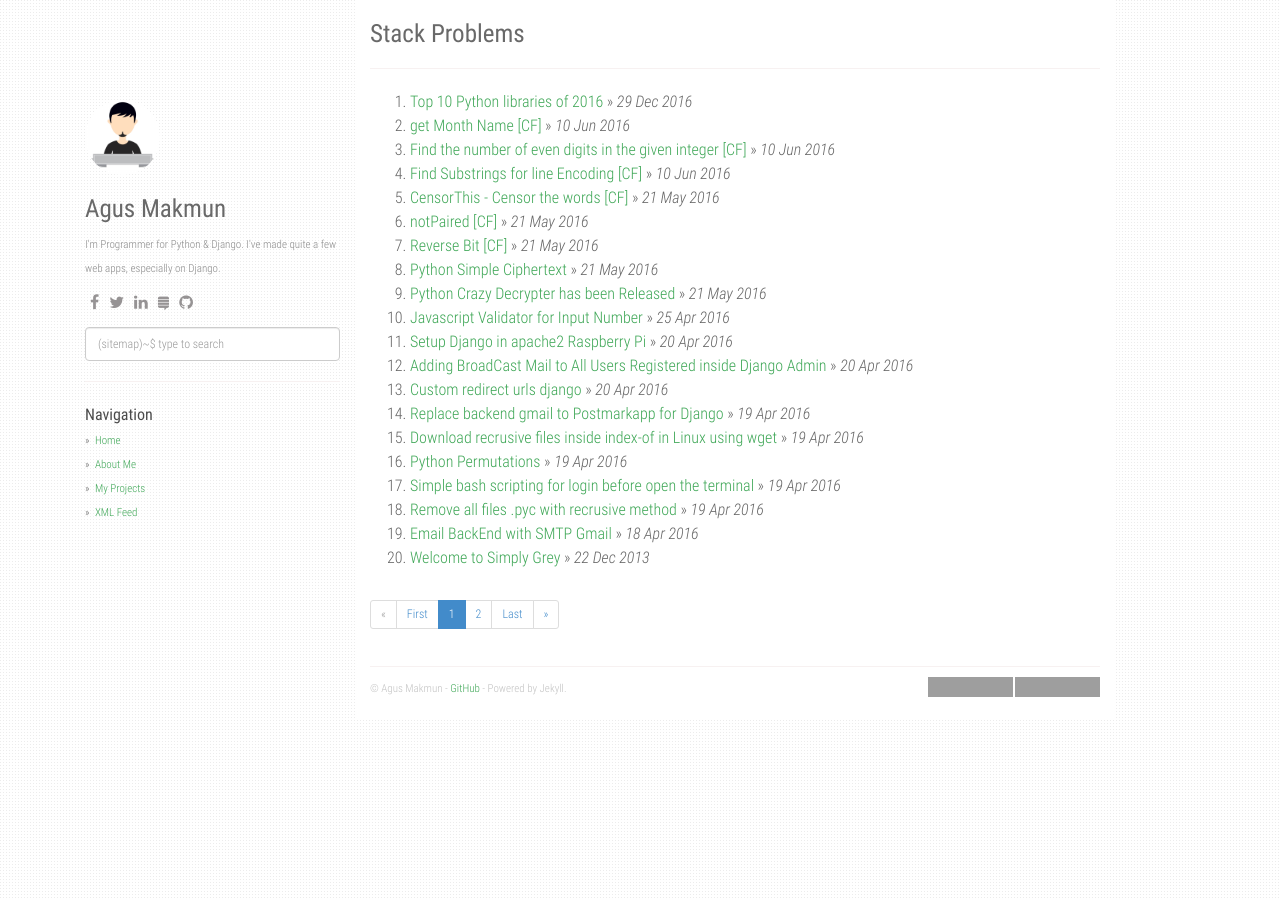
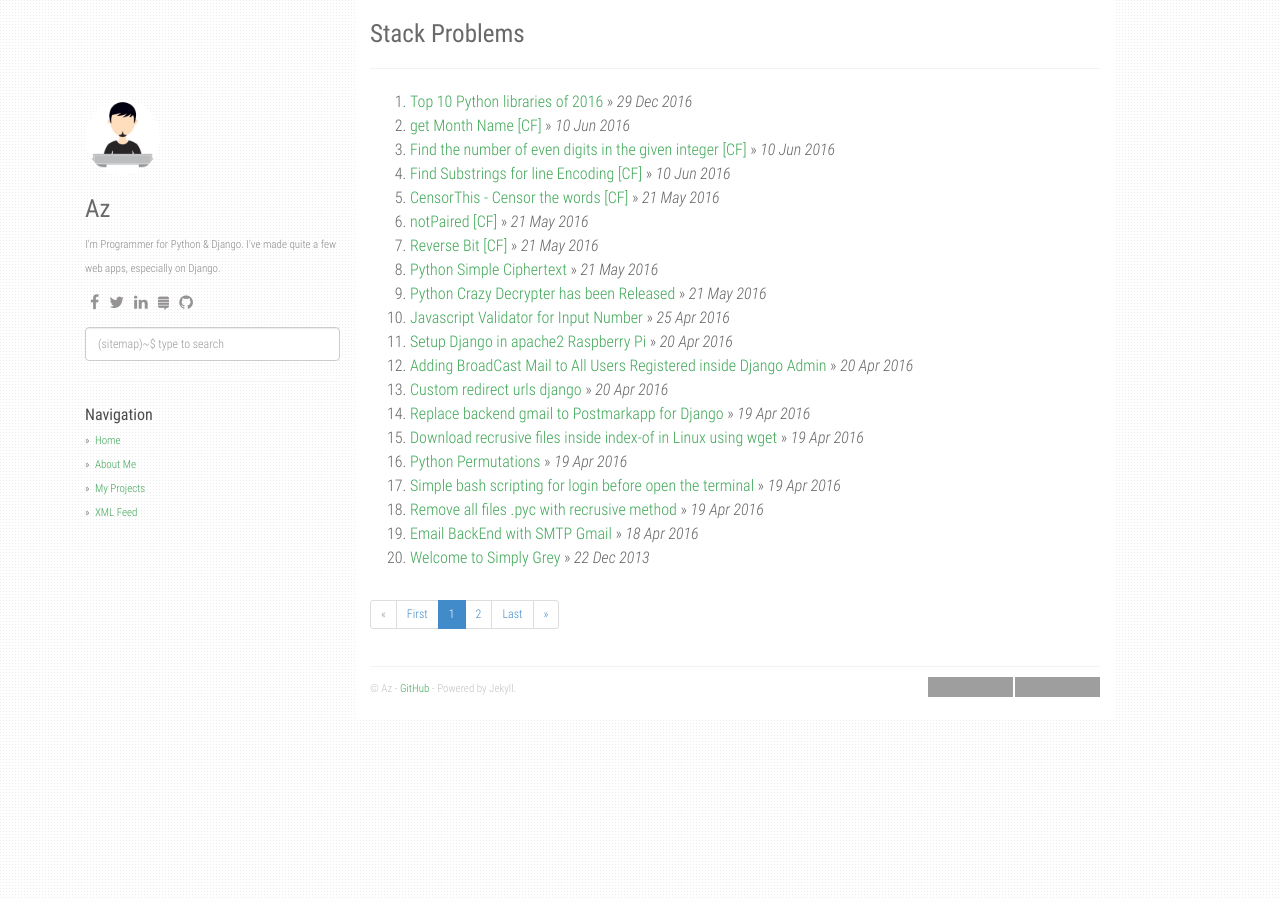
Before and after one commit to agusmakmun/agusmakmun.github.io, a Jekyll site: the page built from index.html, in a window 1280 px wide. Built offline with Jekyll 4.4.1, drawn with Linux system fonts in a browser that asks for light colours; the list of posts is cut into pages by our own code; grey boxes are pictures that could not be loaded.

Commit message:
Update _config.yml

```diff
--- a/_config.yml
+++ b/_config.yml
@@ -1,6 +1,6 @@
 title: Stack Problems
 description: My Personal Stack Problems
-author: Agus Makmun
+author: Az
 github: https://github.com/agusmakmun
 about: I'm Programmer for Python & Django. I've made quite a few web apps, especially on Django.
 disqus_shortname: stackproblems
```
